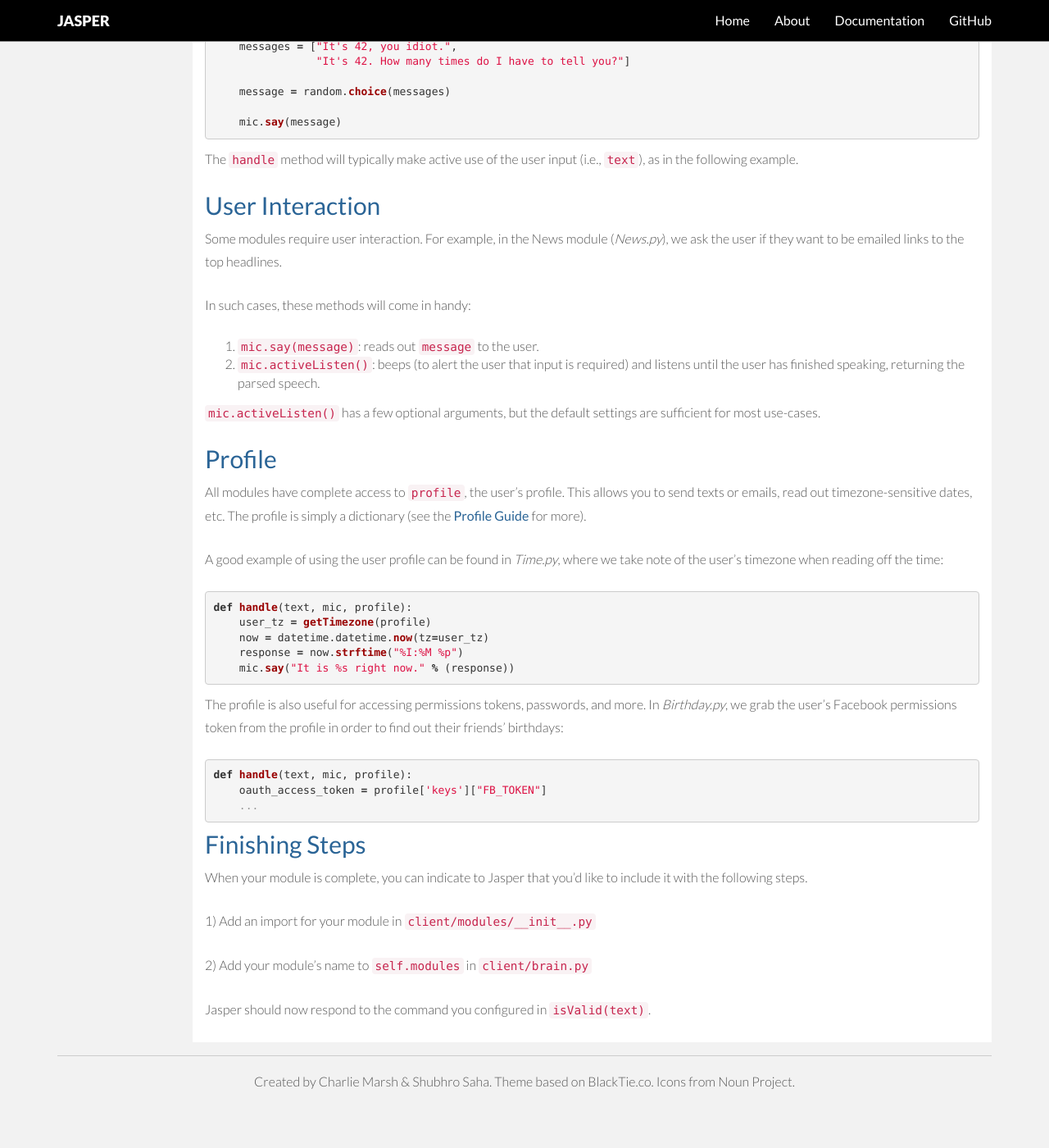
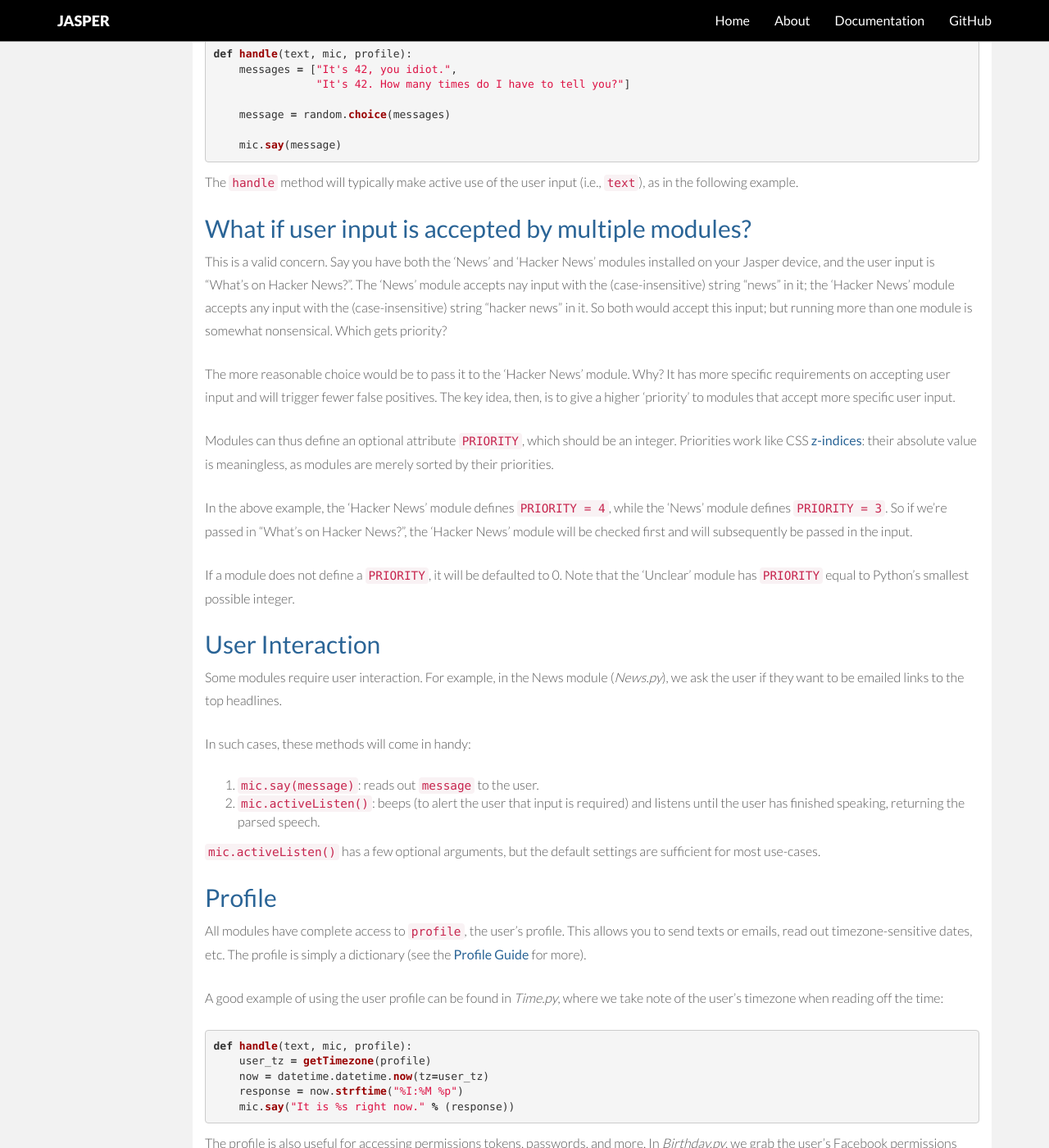
Before and after one commit to jasperproject/jasperproject.github.io, a Jekyll site: the page built from documentation/api/standard/index.md, in a window 1280 px wide and 1400 px high, scrolled down 1596 px. Shown: the whole window at 82% size. Built offline with Jekyll 4.4.1, drawn with Linux system fonts in a browser that asks for light colours; nearby versions of some CDN libraries; before the commit the page ends 2954 px from its top, so only the background shows below that; some of the changed text lies outside the part shown.

Commit message:
Added information on module priorities

```diff
--- a/documentation/api/standard/index.md
+++ b/documentation/api/standard/index.md
@@ -36,7 +36,7 @@ In terms of code, the interface requests a list of single-word strings called `W
 WORDS = ["MEANING", "OF", "LIFE"]
 {% endhighlight %}
 
-If your module doesn't require any keywords, leave `WORDS = []` in the code.
+If your module doesn't require any keywords, assign `WORDS = []`, as the presence of the `WORDS` attribute is often used to determine whether a module is a Jasper module.
 
 
 <h2 class="linked" id='valid-input'><a href="#valid-input" title="Permalink to this headline">What does valid input look like?</a></h2>
@@ -73,6 +73,18 @@ def handle(text, mic, profile):
 
 The `handle` method will typically make active use of the user input (i.e., `text`), as in the following example.
 
+<h2 class="linked" id='priorities'><a href="#priorities" title="Permalink to this headline">What if user input is accepted by multiple modules?</a></h2>
+
+This is a valid concern. Say you have both the 'News' and 'Hacker News' modules installed on your Jasper device, and the user input is "What's on Hacker News?". The 'News' module accepts nay input with the (case-insensitive) string "news" in it; the 'Hacker News' module accepts any input with the (case-insensitive) string "hacker news" in it. So both would accept this input; but running more than one module is somewhat nonsensical. Which gets priority?
+
+The more reasonable choice would be to pass it to the 'Hacker News' module. Why? It has more specific requirements on accepting user input and will trigger fewer false positives. The key idea, then, is to give a higher 'priority' to modules that accept more specific user input.
+
+Modules can thus define an optional attribute `PRIORITY`, which should be an integer. Priorities work like CSS [z-indices](http://www.w3schools.com/cssref/pr_pos_z-index.asp): their absolute value is meaningless, as modules are merely sorted by their priorities.
+
+In the above example, the 'Hacker News' module defines `PRIORITY = 4`, while the 'News' module defines `PRIORITY = 3`. So if we're passed in "What's on Hacker News?", the 'Hacker News' module will be checked first and will subsequently be passed in the input.
+
+If a module does not define a `PRIORITY`, it will be defaulted to 0. Note that the 'Unclear' module has `PRIORITY` equal to Python's smallest possible integer.
+
 <h2 class="linked" id='user-interaction'><a href="#user-interaction" title="Permalink to this headline">User Interaction</a></h2>
 
 Some modules require user interaction. For example, in the News module (_News.py_), we ask the user if they want to be emailed links to the top headlines.
@@ -106,12 +118,8 @@ def handle(text, mic, profile):
     ...
 {% endhighlight %}
 
+Of course, as the profile is just a dictionary, it can be extended in whatever way you'd like.
+
 <h2 class="linked" id='finishing-steps'><a href="#finishing-steps" title="Permalink to this headline">Finishing Steps</a></h2>
 
-When your module is complete, you can indicate to Jasper that you'd like to include it with the following steps.
-
-1) Add an import for your module in `client/modules/__init__.py`
-
-2) Add your module's name to `self.modules` in `client/brain.py`
-
-Jasper should now respond to the command you configured in `isValid(text)`.
+When your module is complete, you can indicate to Jasper that you'd like to include it by adding an import for your module in `client/modules/__init__.py`. Jasper should then respond to the user inputs you defined as valid in `isValid(text)`.
```
